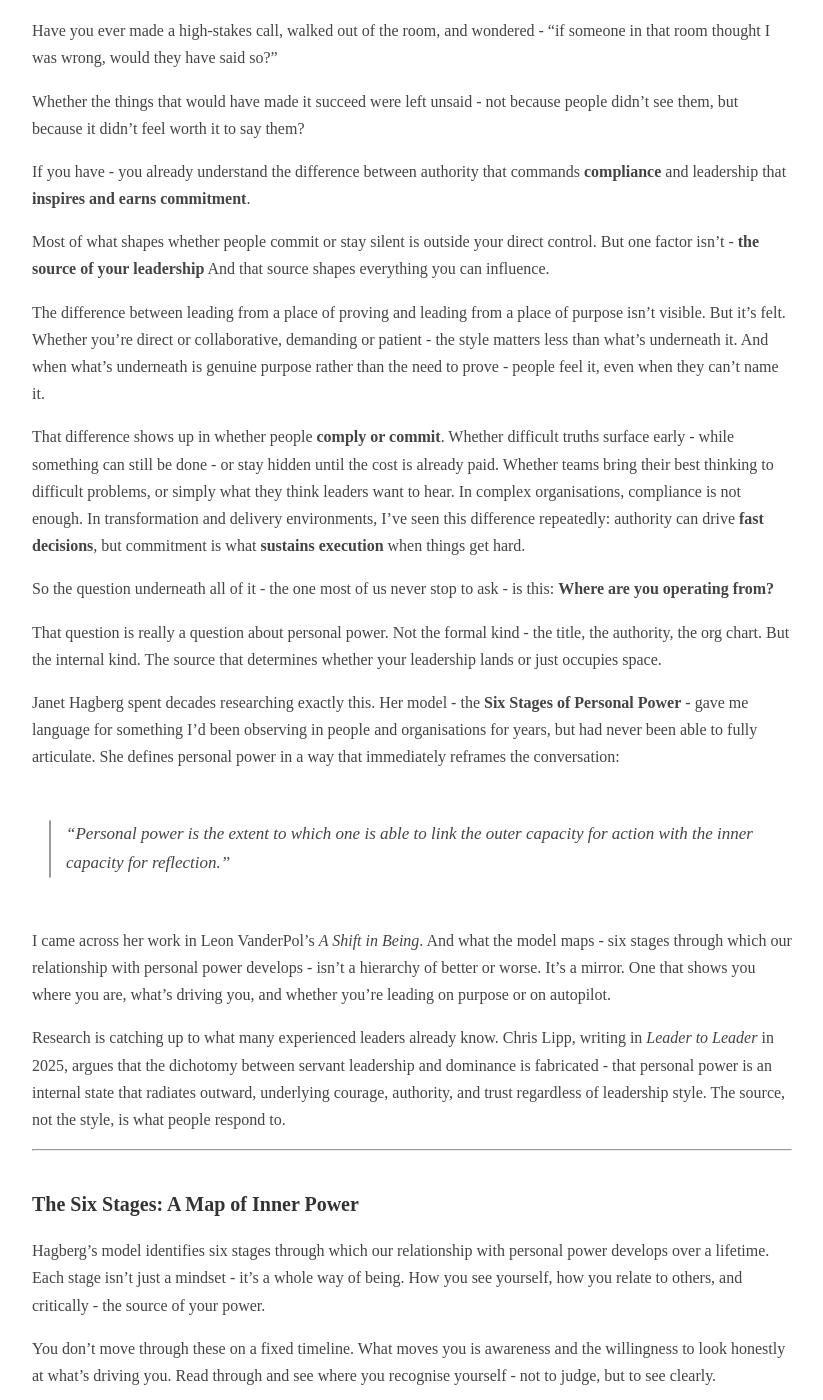
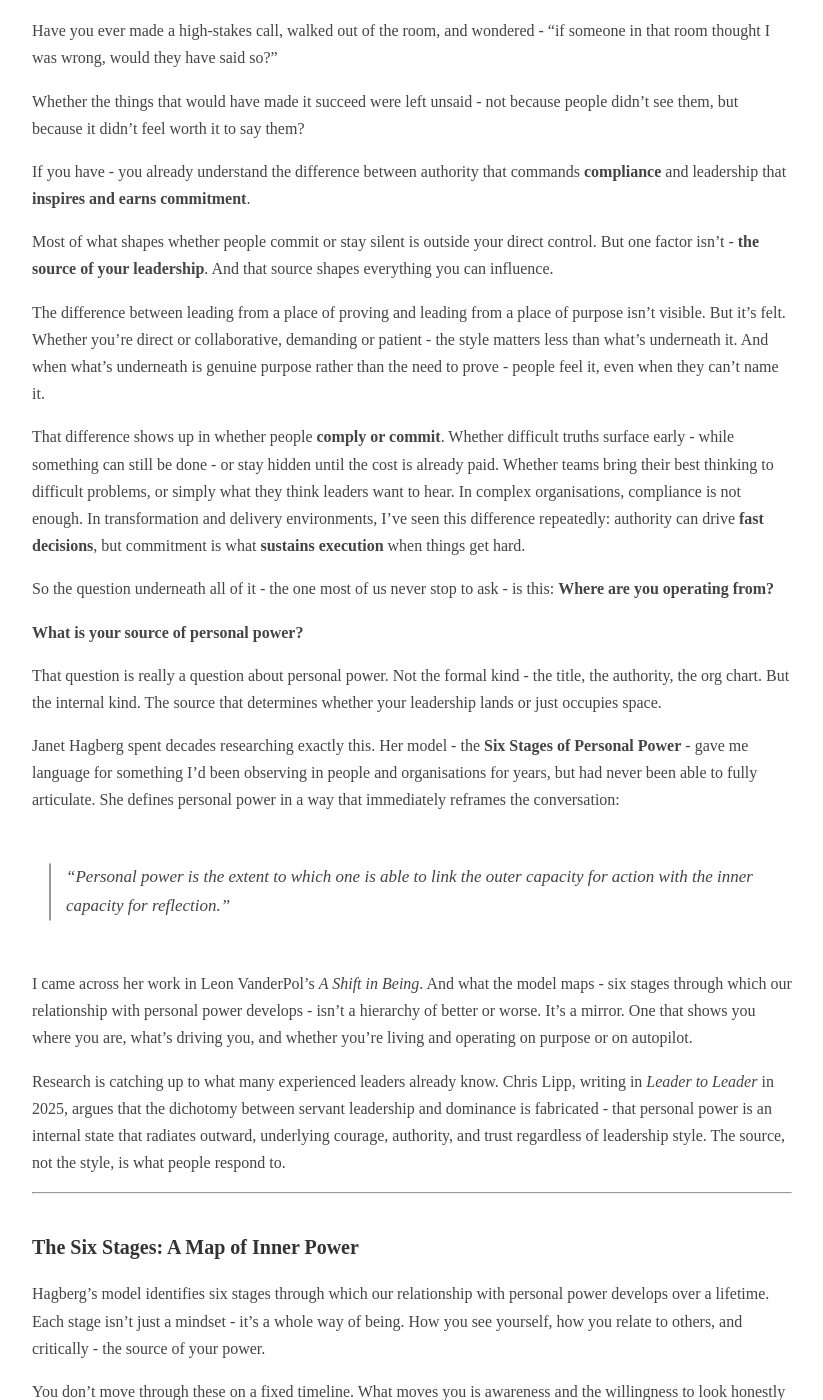
Before and after one commit to prabhamarkandan/prabhamarkandan.github.io, a Jekyll site: the page built from _posts/2026-05-30-the-six-stages-a-mirror-for-the-ambitious.md, in a window 1280 px wide and 1400 px high, scrolled down 641 px. Shown: the whole window, without its empty margins (228-1051 px from the left). Built offline with Jekyll 4.4.1, drawn with Linux system fonts in a browser that asks for light colours.

Commit message:
Update 2026-05-30-the-six-stages-a-mirror-for-the-ambitious.md

```diff
--- a/_posts/2026-05-30-the-six-stages-a-mirror-for-the-ambitious.md
+++ b/_posts/2026-05-30-the-six-stages-a-mirror-for-the-ambitious.md
@@ -18,7 +18,7 @@ Whether the things that would have made it succeed were left unsaid - not becaus
 If you have - you already understand the difference between authority that commands **compliance** and leadership that **inspires and earns commitment**.
 
 Most of what shapes whether people commit or stay silent is outside your direct control.
-But one factor isn't - **the source of your leadership** And that source shapes everything you can influence.
+But one factor isn't - **the source of your leadership**. And that source shapes everything you can influence.
 
 The difference between leading from a place of proving and leading from a place of purpose isn't visible. But it's felt.
 Whether you're direct or collaborative, demanding or patient - the style matters less than what's underneath it.
@@ -28,13 +28,15 @@ That difference shows up in whether people **comply or commit**. Whether difficu
 
 So the question underneath all of it - the one most of us never stop to ask - is this: **Where are you operating from?**
 
+**What is your source of personal power?**
+
 That question is really a question about personal power. Not the formal kind - the title, the authority, the org chart. But the internal kind. The source that determines whether your leadership lands or just occupies space.
 
 Janet Hagberg spent decades researching exactly this. Her model - the **Six Stages of Personal Power** - gave me language for something I'd been observing in people and organisations for years, but had never been able to fully articulate. She defines personal power in a way that immediately reframes the conversation:
 
 > *"Personal power is the extent to which one is able to link the outer capacity for action with the inner capacity for reflection."*
 
-I came across her work in Leon VanderPol's *A Shift in Being*. And what the model maps - six stages through which our relationship with personal power develops - isn't a hierarchy of better or worse. It's a mirror. One that shows you where you are, what's driving you, and whether you're leading on purpose or on autopilot.
+I came across her work in Leon VanderPol's *A Shift in Being*. And what the model maps - six stages through which our relationship with personal power develops - isn't a hierarchy of better or worse. It's a mirror. One that shows you where you are, what's driving you, and whether you're living and operating on purpose or on autopilot.
 
 Research is catching up to what many experienced leaders already know. Chris Lipp, writing in *Leader to Leader* in 2025, argues that the dichotomy between servant leadership and dominance is fabricated - that personal power is an internal state that radiates outward, underlying courage, authority, and trust regardless of leadership style. The source, not the style, is what people respond to.
 
```
